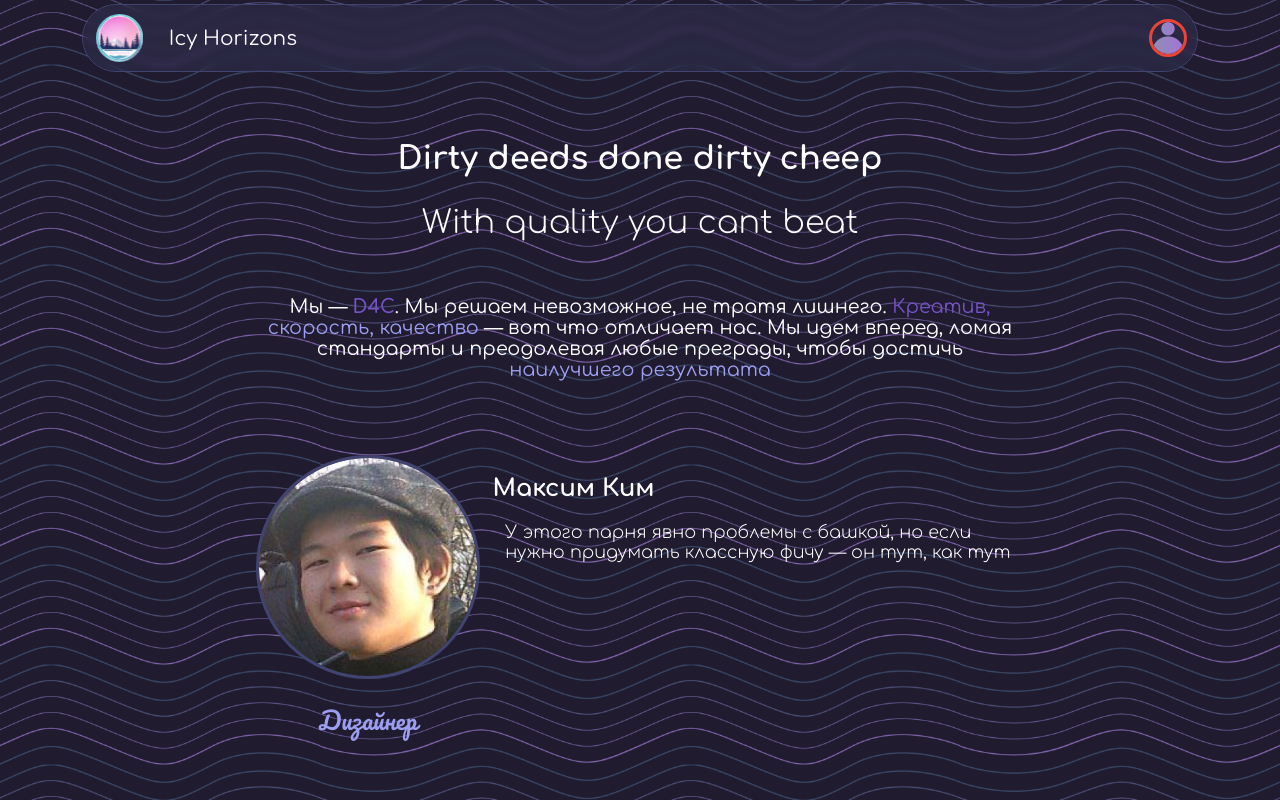
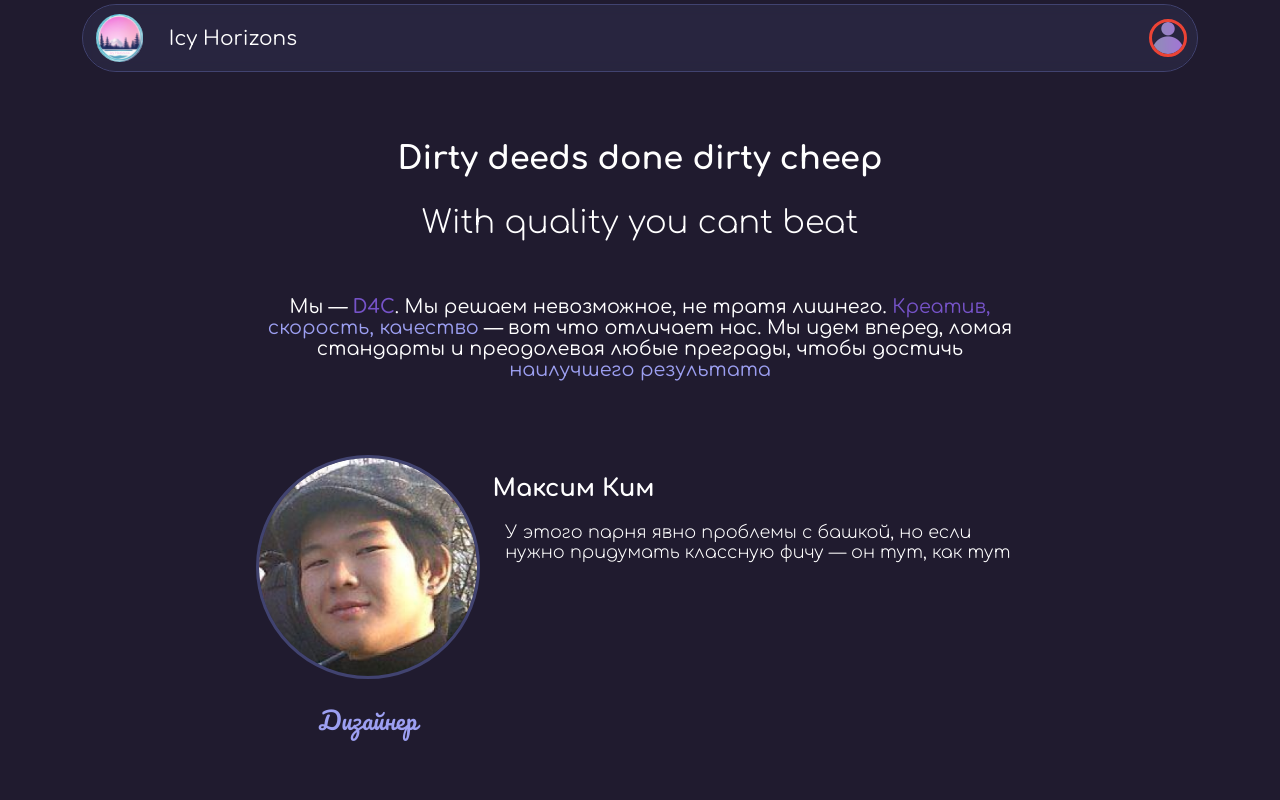
Before and after one commit to Chermi6267/icyHorizonsDeploy, a Next.js app in the folder client/: page /about in a window 1280 px wide. Shown: the top 800 px of the page. Built offline with nearby package versions, Linux system fonts and the light colour scheme; no server answers.

Commit message:
web hook test

```diff
--- a/client/src/app/page.module.scss
+++ b/client/src/app/page.module.scss
@@ -2,7 +2,7 @@
 @import "../scss/mixins.scss";
 
 .body {
-  background-image: url("/bg.png");
+  // background-image: url("/bg.png");
   background-size: 50%;
   background-position: center;
   background-blend-mode: exclusion;
```
